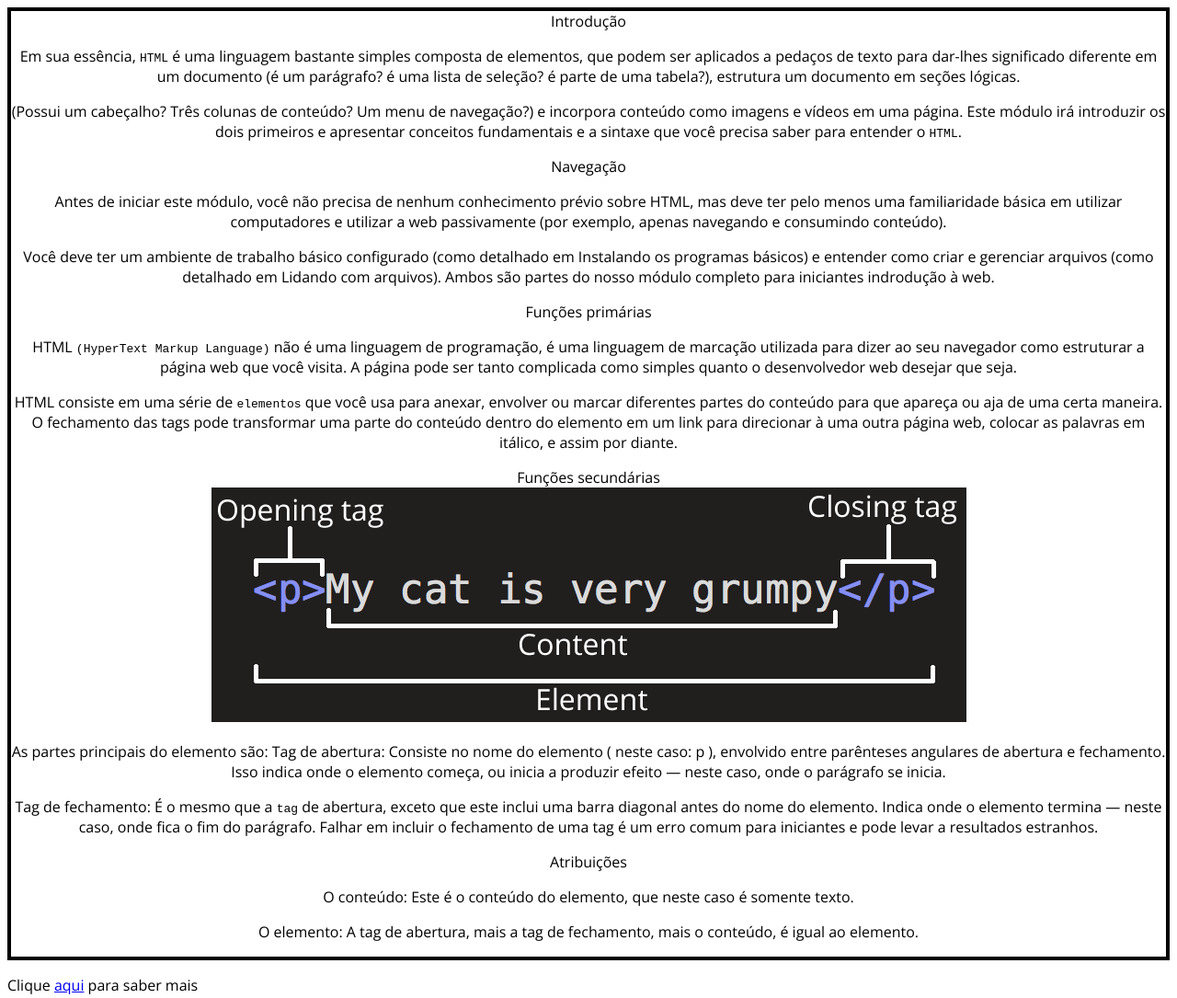
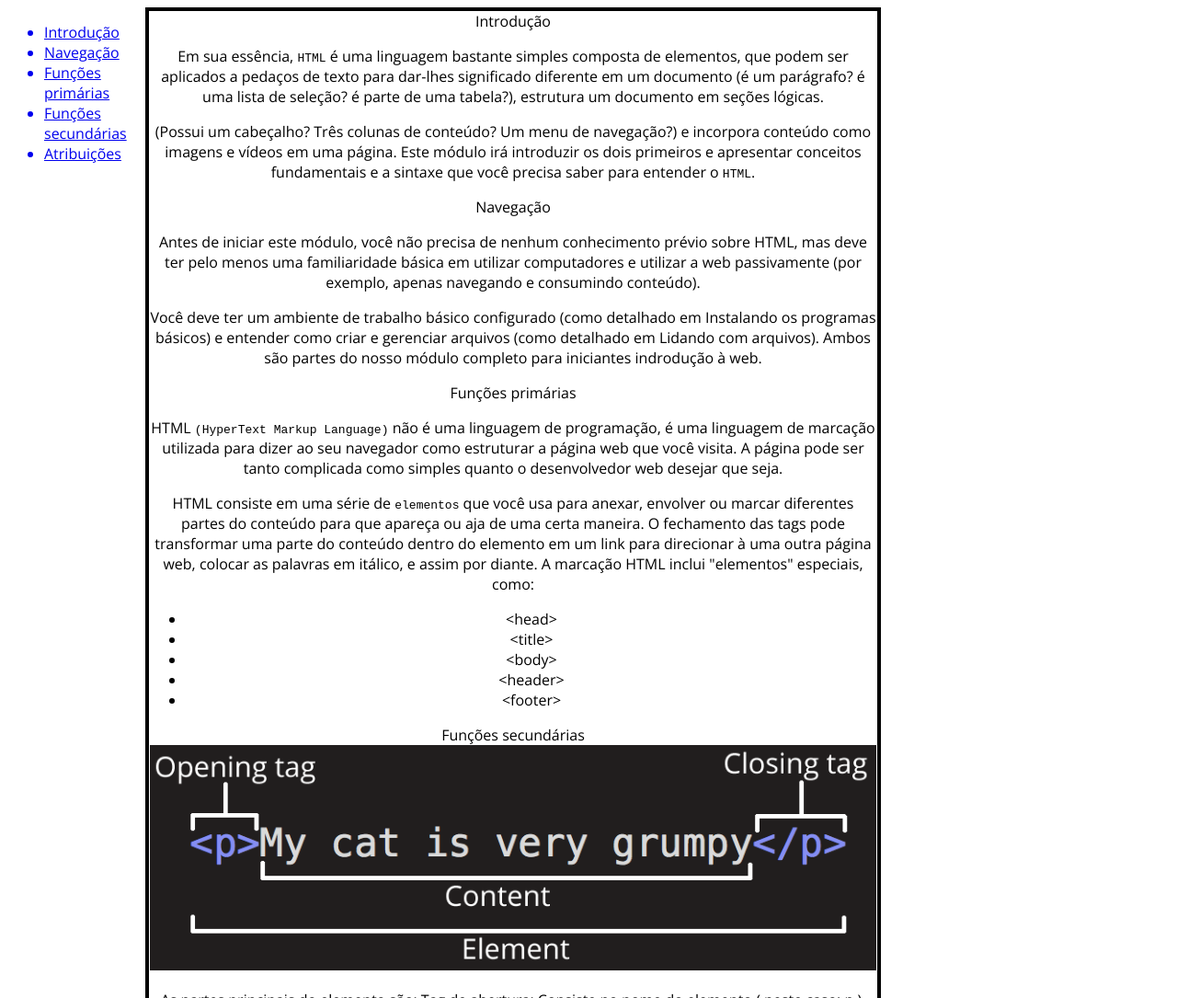
Before and after one commit to marcossgonzalez/TechnicalDocumentationFreeCodeCamp, a plain HTML site: page index.html in a window 1280 px wide. Shown: the top 1085 px of the page at 92% size. Drawn offline with nearby package versions, Linux system fonts and the light colour scheme.

Commit message:
Finished version
finished version of freecodecamp test

```diff
--- a/index.html
+++ b/index.html
@@ -38,11 +38,20 @@
           gerenciar arquivos (como detalhado em Lidando com arquivos). Ambos são
           partes do nosso módulo completo para iniciantes indrodução à web.
         </p>
+
       </section>
       <section id="Funções_primárias" class="main-section">
         <header>Funções primárias</header>
         <p>HTML <code>(HyperText Markup Language)</code> não é uma linguagem de programação, é uma linguagem de marcação utilizada para dizer ao seu navegador como estruturar a página web que você visita. A página pode ser tanto complicada como simples quanto o desenvolvedor web desejar que seja.</p>
-        <p>HTML consiste em uma série de <code>elementos</code> que você usa para anexar, envolver ou marcar diferentes partes do conteúdo para que apareça ou aja de uma certa maneira. O fechamento das tags pode transformar uma parte do conteúdo dentro do elemento em um link para direcionar à uma outra página web, colocar as palavras em itálico, e assim por diante.</p>
+        <p>HTML consiste em uma série de <code>elementos</code> que você usa para anexar, envolver ou marcar diferentes partes do conteúdo para que apareça ou aja de uma certa maneira. O fechamento das tags pode transformar uma parte do conteúdo dentro do elemento em um link para direcionar à uma outra página web, colocar as palavras em itálico, e assim por diante.
+        A marcação HTML inclui "elementos" especiais, como:</p>
+        <ul>
+          <li><span>&lthead></span></li>
+          <li>&lttitle></li>
+          <li>&ltbody></li>
+          <li>&ltheader></li>
+          <li>&ltfooter></li>
+        </ul>
       </section>
       <section id="Funções_secundárias" class="main-section">
         <header>Funções secundárias</header>
@@ -56,18 +65,21 @@
         <header>Atribuições</header>
         <p>O conteúdo: Este é o conteúdo do elemento, que neste caso é somente texto.</p>
         <p>O elemento: A tag de abertura, mais a tag de fechamento, mais o conteúdo, é igual ao elemento.</p>
+        <p >Clique no side do <a href="https://developer.mozilla.org/pt-BR/docs/Learn/HTML/Introduction_to_HTML/Getting_started" target="_blank">MDN</a> para saber mais.</p>
       </section>
 
     </main>
     <nav id="navbar">
         <header>
-            <p>Clique <a class="nav-link" href="https://developer.mozilla.org/pt-BR/docs/Learn/HTML/Introduction_to_HTML/Getting_started">aqui</a> para saber mais</p>
+            <p hidden >Clique no side do <a href="https://developer.mozilla.org/pt-BR/docs/Learn/HTML/Introduction_to_HTML/Getting_started" target="_blank">MDN</a> para saber mais.</p>
         </header>
-            <a class=".nav-link" href="#Introdução">Introdução</a>
-            <a class=".nav-link" href="#Navegação">Navegação</a>
-            <a class=".nav-link" href="#Funções_primárias">Funções primárias</a>
-            <a class=".nav-link" href="#Funções_secundárias">Funções secundárias</a>
-            <a class=".nav-link" href="#Atribuições">Atribuições</a>
-      </nav>
+          <ul>
+              <a class="nav-link" href="#Introdução"><li>Introdução</li></a>
+              <a class="nav-link" href="#Navegação"><li>Navegação</li></a>
+              <a class="nav-link" href="#Funções_primárias"><li>Funções primárias</li></a>
+              <a class="nav-link" href="#Funções_secundárias"><li>Funções secundárias</li></a>
+              <a class="nav-link" href="#Atribuições"><li>Atribuições</li></a>
+            </ul>
+        </nav>
   </body>
 </html>
--- a/styles.css
+++ b/styles.css
@@ -5,9 +5,10 @@ body {
     font-family: 'Open Sans', sans-serif;
 }
 main{
-    position: flex;
+    position: absolute;
     text-align: left;
     border: 4px solid black;
+    margin-left: 150px;
 }
 section{
     text-align: center;
@@ -15,4 +16,15 @@ section{
 nav{
     position: absolute;
     text-align: left;
+    float: left;
+    width: 150px;
 }
+@media (max-width: 1300px){
+    main {
+        width: 800px;
+    }
+
+}
+img{
+    max-width: 790px;
+}
```
